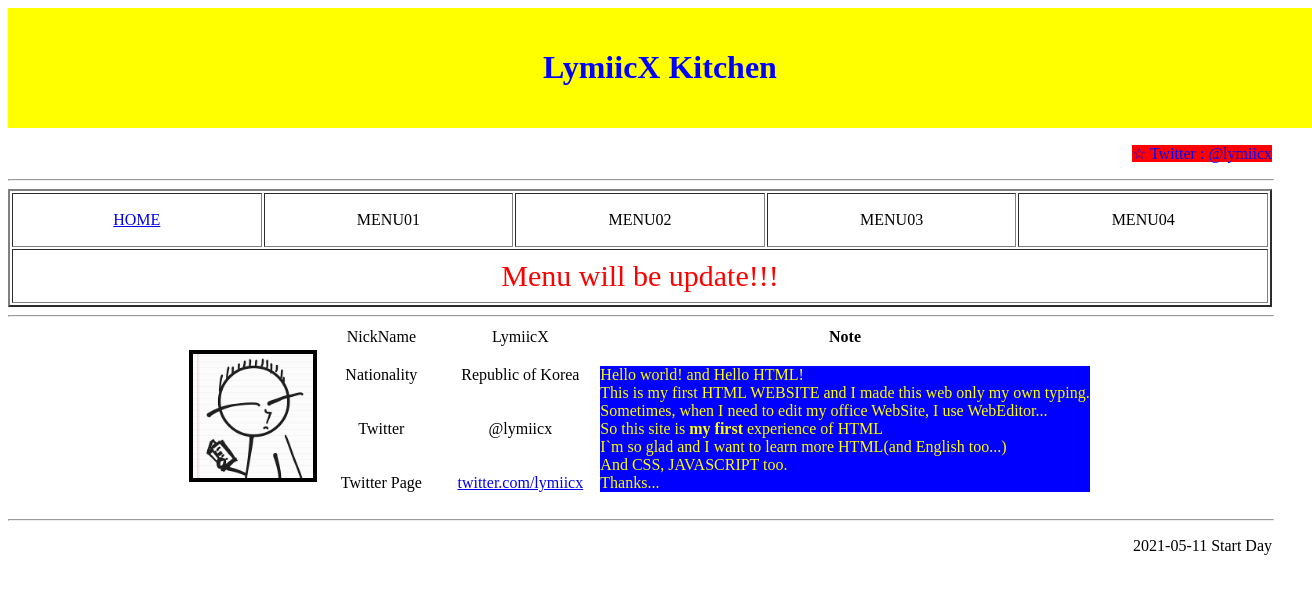
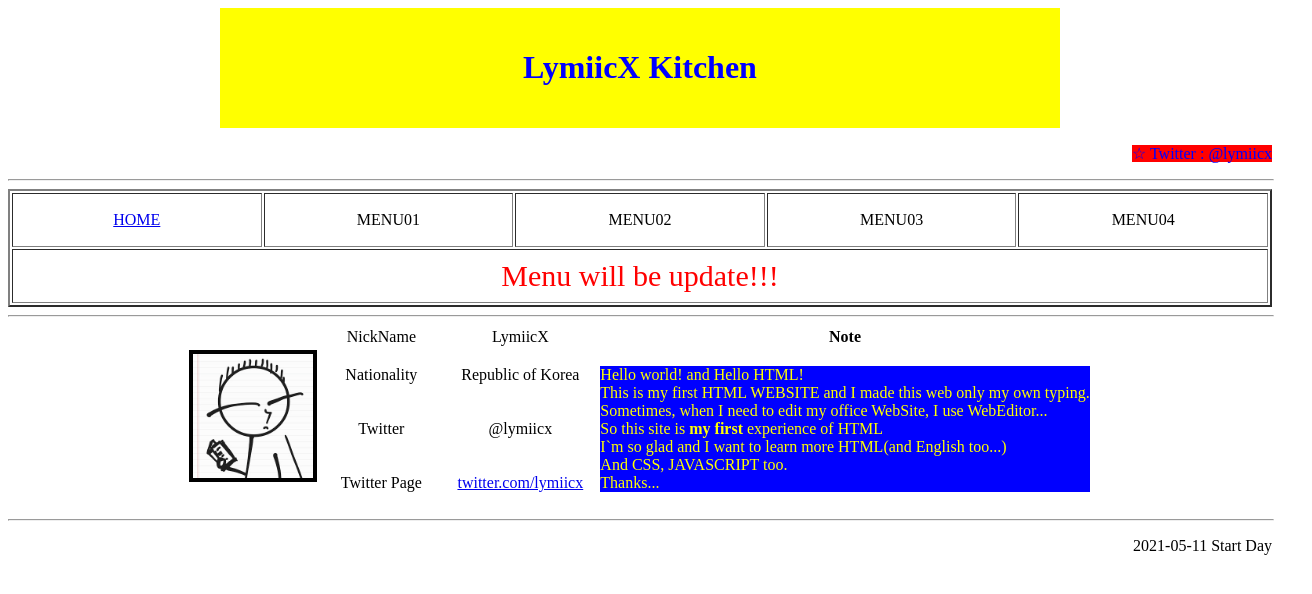
Before and after one commit to lymiicx/lymiicx, a plain HTML site: page index.html in a window 1280 px wide. Shown: the whole page, 1312 px wide, since content can reach past the window. Drawn offline with Linux system fonts and the light colour scheme.

Commit message:
2021-05-11 index v.1.1
본문 제목의 div를 중앙으로
div 속의 div

```diff
--- a/index.html
+++ b/index.html
@@ -5,8 +5,11 @@
         <meta charset="utf-8">
     </head>
     <body>
-        <div style="background-color:yellow; color:blue; padding:20px; width:100%;">
-            <h1 align="center">LymiicX Kitchen</h1>
+        <div align="center">
+            <!--div안에 div를 조정하는 것으로 눈에보이는 div를 가운데로 옮겼다니 이 얼마나 놀라운 발상인가...-->
+            <div align="center" style="background-color:yellow; color:blue; padding:20px; width:800px;">
+                <h1>LymiicX Kitchen</h1>
+            </div>
         </div>
         <p align="right"><span style="color:blue; background-color:red;">☆ Twitter : @lymiicx</span></p>
         <hr width="100%">
```
